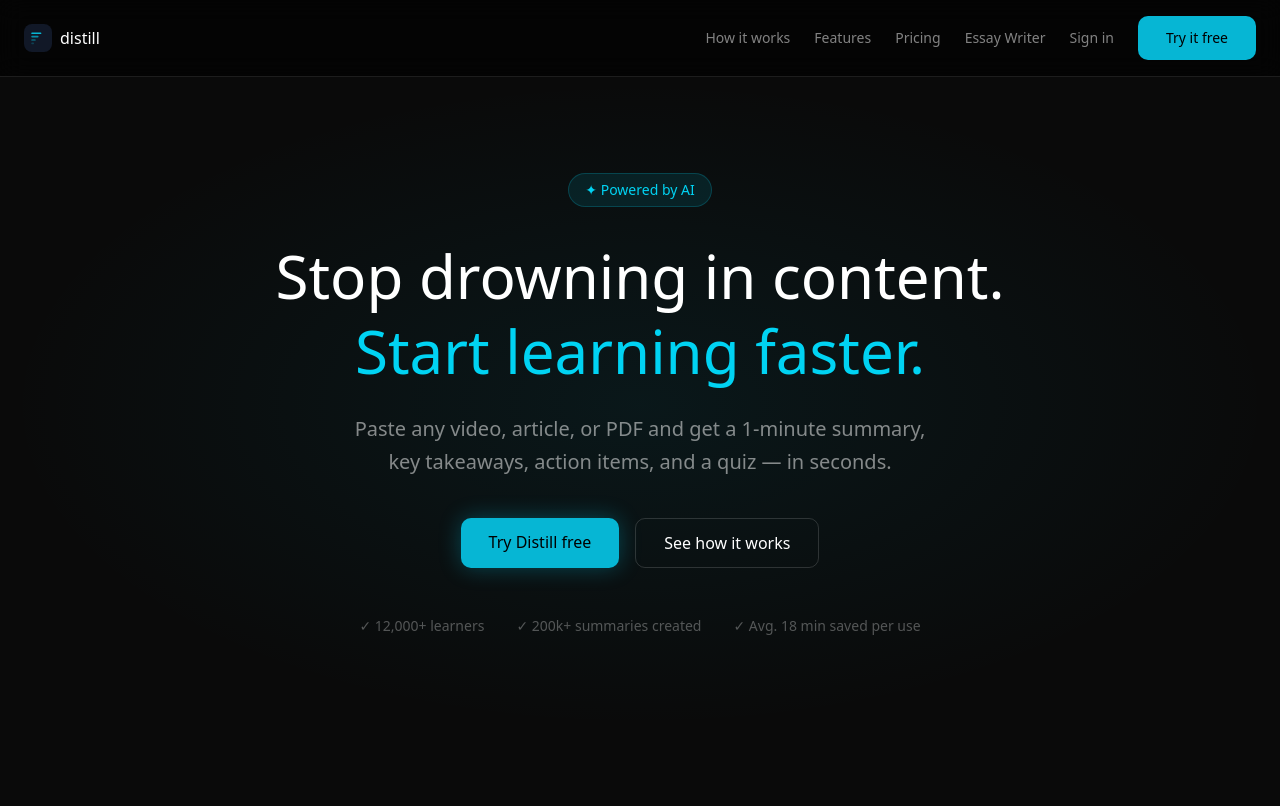
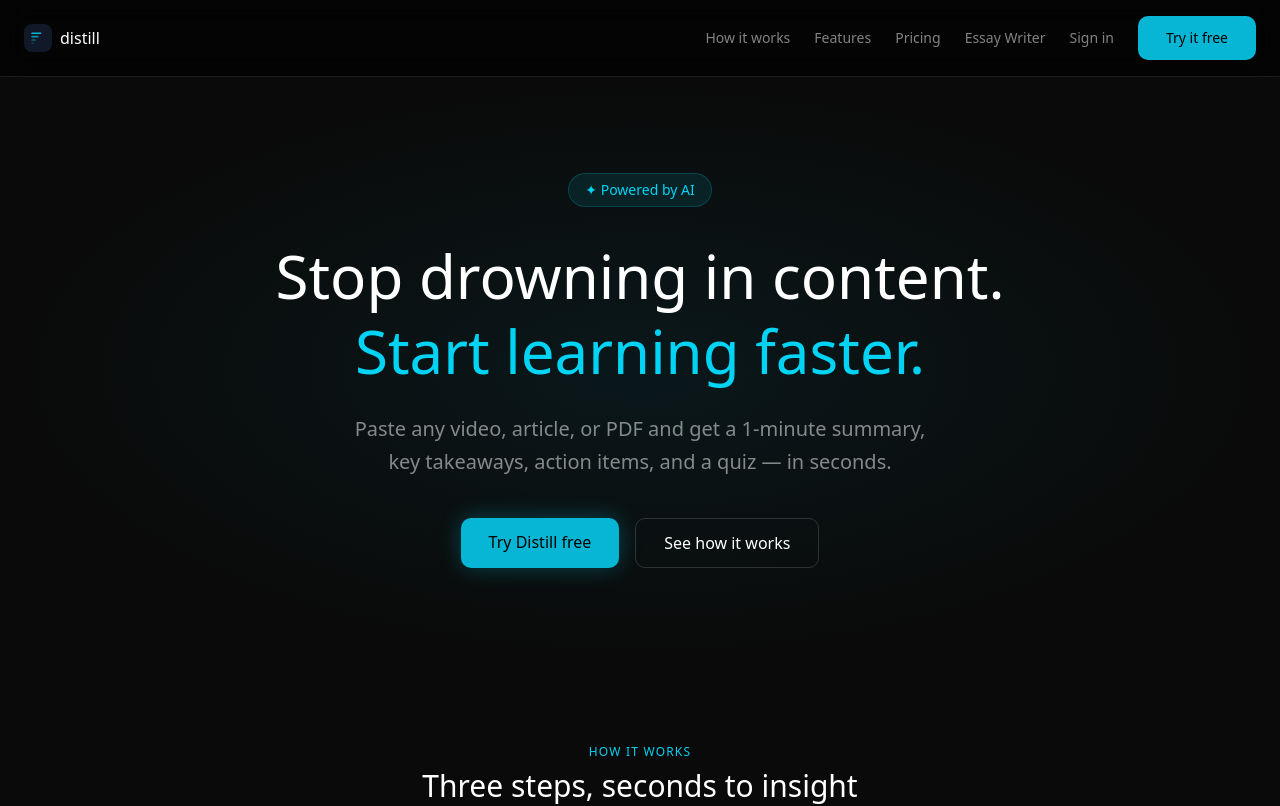
Before and after one commit to azxtyn/Distill, a Next.js app: page / in a window 1280 px wide. Shown: the top 806 px of the page. Built offline with nearby package versions, Linux system fonts and the light colour scheme; no server answers.

Commit message:
remove fake social proof stats

```diff
--- a/components/Hero.js
+++ b/components/Hero.js
@@ -20,11 +20,6 @@
           <a href="#app" className="btn-primary glow">Try Distill free</a>
           <a href="#how" className="btn-secondary">See how it works</a>
         </div>
-        <div className="flex gap-8 justify-center mt-12 flex-wrap">
-          <span className="text-sm text-white/30">✓ 12,000+ learners</span>
-          <span className="text-sm text-white/30">✓ 200k+ summaries created</span>
-          <span className="text-sm text-white/30">✓ Avg. 18 min saved per use</span>
-        </div>
       </div>
     </section>
   )
```
